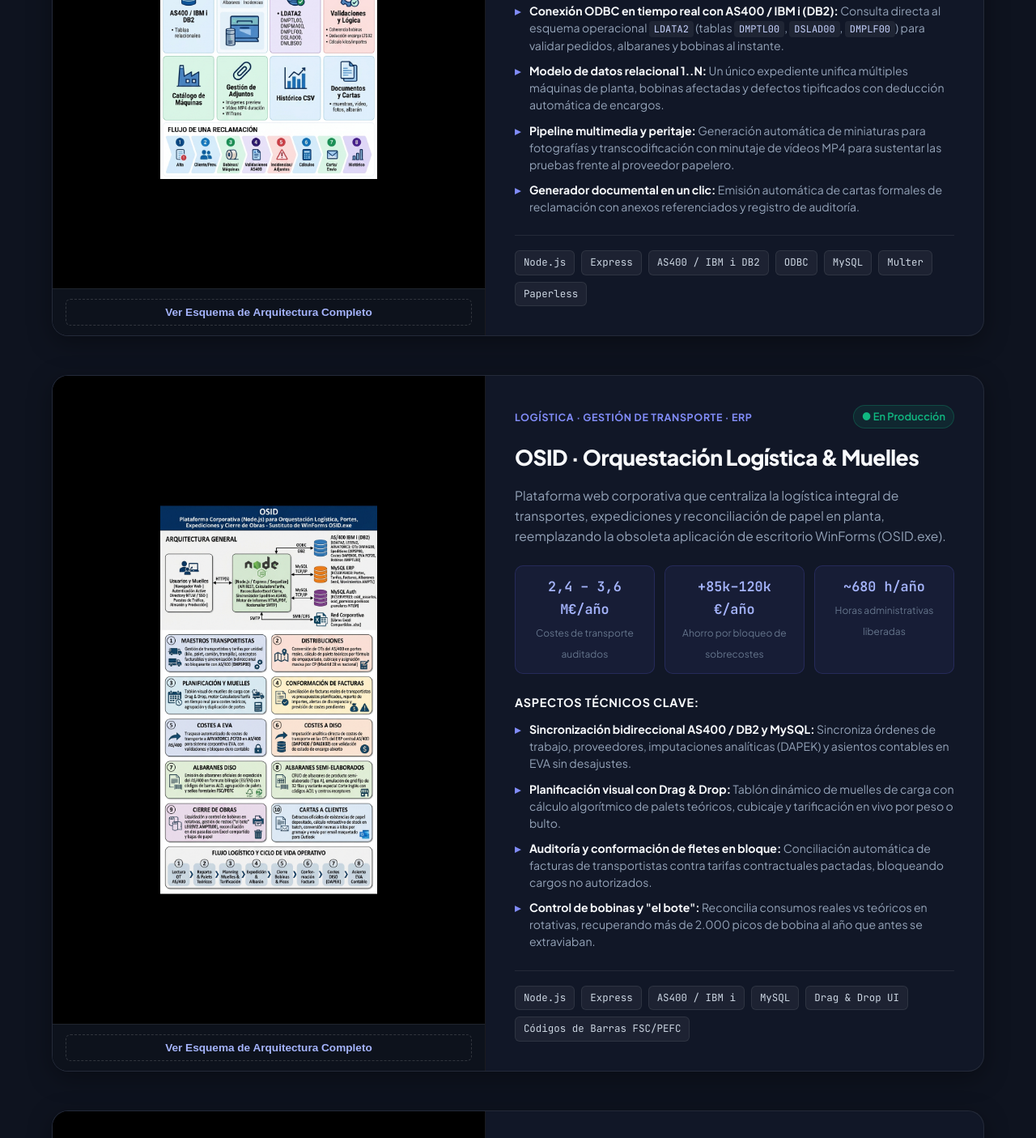
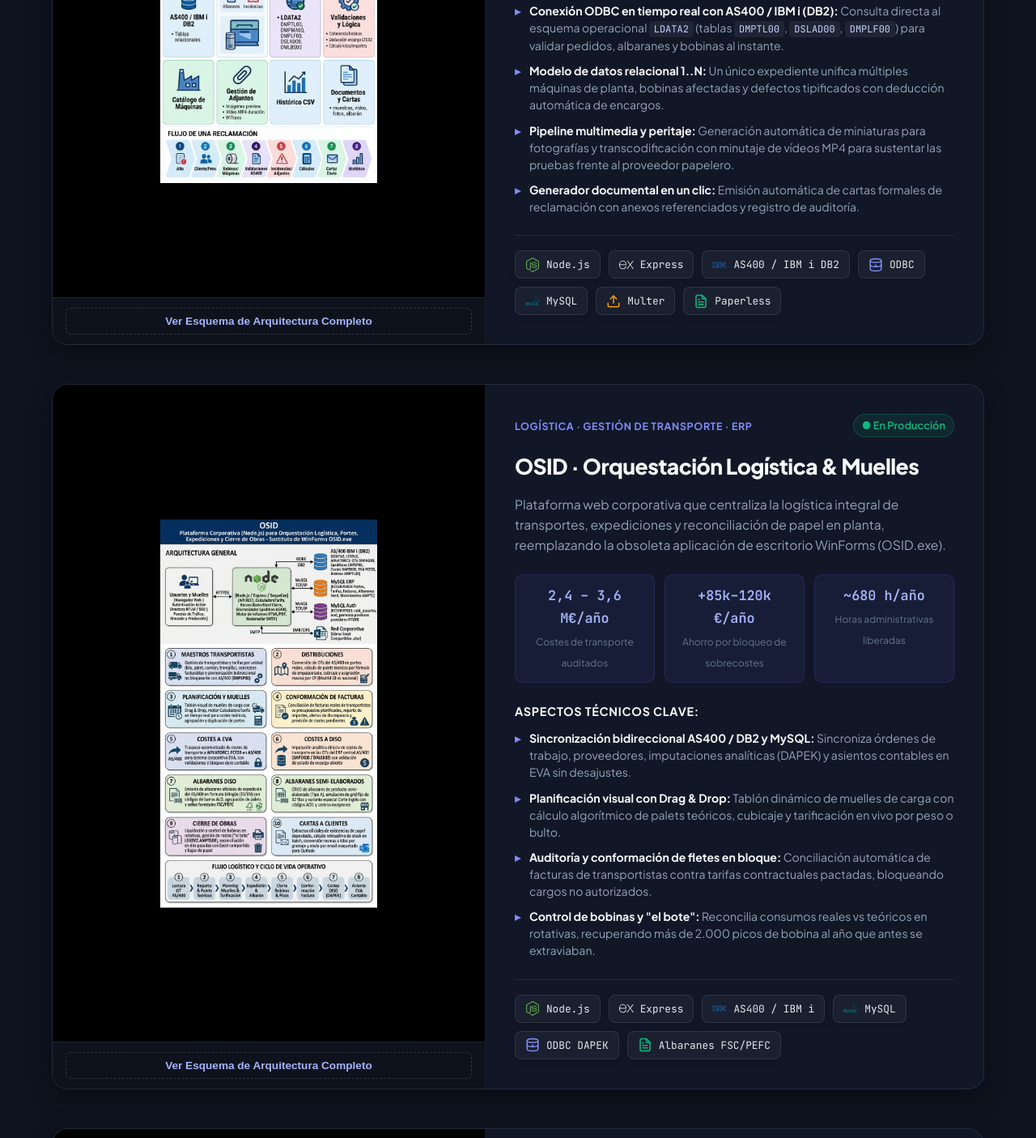
Before and after one commit to cjjb1/Portfolio, a website: page public/index.html in a window 1280 px wide. Shown: the part 2580-3985 px from the top of the page at 81% size. Drawn offline with Linux system fonts and the light colour scheme.

Commit message:
feat: reemplazar etiquetas de texto por badges con logos oficiales de tecnologias (Node, MySQL, IBM, etc.)

```diff
--- a/public/index.html
+++ b/public/index.html
@@ -223,13 +223,13 @@
               </div>
 
               <div class="tech-tags">
-                <span>Node.js</span>
-                <span>Express</span>
-                <span>AS400 / IBM i DB2</span>
-                <span>ODBC</span>
-                <span>MySQL</span>
-                <span>Multer</span>
-                <span>Paperless</span>
+                <span class="tech-badge"><img src="images/logos/nodejs.svg" alt="Node.js" class="tech-icon" /><span>Node.js</span></span>
+                <span class="tech-badge"><img src="images/logos/express.svg" alt="Express" class="tech-icon" /><span>Express</span></span>
+                <span class="tech-badge"><img src="images/logos/ibm.svg" alt="IBM i" class="tech-icon" /><span>AS400 / IBM i DB2</span></span>
+                <span class="tech-badge"><img src="images/logos/odbc.svg" alt="ODBC" class="tech-icon" /><span>ODBC</span></span>
+                <span class="tech-badge"><img src="images/logos/mysql.svg" alt="MySQL" class="tech-icon" /><span>MySQL</span></span>
+                <span class="tech-badge"><img src="images/logos/multer.svg" alt="Multer" class="tech-icon" /><span>Multer</span></span>
+                <span class="tech-badge"><img src="images/logos/paperless.svg" alt="Paperless" class="tech-icon" /><span>Paperless</span></span>
               </div>
             </div>
           </article>
@@ -288,12 +288,12 @@
               </div>
 
               <div class="tech-tags">
-                <span>Node.js</span>
-                <span>Express</span>
-                <span>AS400 / IBM i</span>
-                <span>MySQL</span>
-                <span>Drag & Drop UI</span>
-                <span>Códigos de Barras FSC/PEFC</span>
+                <span class="tech-badge"><img src="images/logos/nodejs.svg" alt="Node.js" class="tech-icon" /><span>Node.js</span></span>
+                <span class="tech-badge"><img src="images/logos/express.svg" alt="Express" class="tech-icon" /><span>Express</span></span>
+                <span class="tech-badge"><img src="images/logos/ibm.svg" alt="IBM i" class="tech-icon" /><span>AS400 / IBM i</span></span>
+                <span class="tech-badge"><img src="images/logos/mysql.svg" alt="MySQL" class="tech-icon" /><span>MySQL</span></span>
+                <span class="tech-badge"><img src="images/logos/odbc.svg" alt="ODBC" class="tech-icon" /><span>ODBC DAPEK</span></span>
+                <span class="tech-badge"><img src="images/logos/paperless.svg" alt="FSC" class="tech-icon" /><span>Albaranes FSC/PEFC</span></span>
               </div>
             </div>
           </article>
@@ -353,14 +353,12 @@
               </div>
 
               <div class="tech-tags">
-                <span>Node.js</span>
-                <span>Express</span>
-                <span>Go (Golang)</span>
-                <span>Wails</span>
-                <span>Synology DSM NAS</span>
-                <span>2FA</span>
-                <span>GeoIP</span>
-                <span>Smart Zipping</span>
+                <span class="tech-badge"><img src="images/logos/nodejs.svg" alt="Node.js" class="tech-icon" /><span>Node.js</span></span>
+                <span class="tech-badge"><img src="images/logos/express.svg" alt="Express" class="tech-icon" /><span>Express</span></span>
+                <span class="tech-badge"><img src="images/logos/go.svg" alt="Go" class="tech-icon" /><span>Go (Golang)</span></span>
+                <span class="tech-badge"><img src="images/logos/wails.svg" alt="Wails" class="tech-icon" /><span>Wails GUI</span></span>
+                <span class="tech-badge"><img src="images/logos/synology.svg" alt="Synology" class="tech-icon" /><span>Synology DSM NAS</span></span>
+                <span class="tech-badge"><img src="images/logos/paperless.svg" alt="2FA" class="tech-icon" /><span>2FA & Smart Zipping</span></span>
               </div>
             </div>
           </article>
@@ -420,12 +418,11 @@
               </div>
 
               <div class="tech-tags">
-                <span>PowerShell 5.1</span>
-                <span>IBM i PC5250</span>
-                <span>HLLAPI (C/Win32)</span>
-                <span>Outlook MAPI</span>
-                <span>Windows DPAPI</span>
-                <span>RPA Industrial</span>
+                <span class="tech-badge"><img src="images/logos/powershell.svg" alt="PowerShell" class="tech-icon" /><span>PowerShell 5.1</span></span>
+                <span class="tech-badge"><img src="images/logos/ibm.svg" alt="IBM i" class="tech-icon" /><span>IBM i PC5250</span></span>
+                <span class="tech-badge"><img src="images/logos/terminal.svg" alt="HLLAPI" class="tech-icon" /><span>HLLAPI 32-bit</span></span>
+                <span class="tech-badge"><img src="images/logos/outlook.svg" alt="Outlook" class="tech-icon" /><span>Outlook MAPI</span></span>
+                <span class="tech-badge"><img src="images/logos/microsoft.svg" alt="Windows DPAPI" class="tech-icon" /><span>Windows DPAPI</span></span>
               </div>
             </div>
           </article>
@@ -485,12 +482,12 @@
               </div>
 
               <div class="tech-tags">
-                <span>Node.js</span>
-                <span>Express</span>
-                <span>MySQL</span>
-                <span>MSSQL (DIGITEK)</span>
-                <span>Active Directory SSO</span>
-                <span>Windows Service</span>
+                <span class="tech-badge"><img src="images/logos/nodejs.svg" alt="Node.js" class="tech-icon" /><span>Node.js</span></span>
+                <span class="tech-badge"><img src="images/logos/express.svg" alt="Express" class="tech-icon" /><span>Express</span></span>
+                <span class="tech-badge"><img src="images/logos/mysql.svg" alt="MySQL" class="tech-icon" /><span>MySQL</span></span>
+                <span class="tech-badge"><img src="images/logos/sqlserver.svg" alt="MSSQL" class="tech-icon" /><span>MSSQL (DIGITEK)</span></span>
+                <span class="tech-badge"><img src="images/logos/microsoft.svg" alt="Active Directory" class="tech-icon" /><span>Active Directory SSO</span></span>
+                <span class="tech-badge"><img src="images/logos/paperless.svg" alt="Windows Service" class="tech-icon" /><span>Windows Service</span></span>
               </div>
             </div>
           </article>
@@ -517,12 +514,11 @@
               </div>
 
               <div class="tech-tags">
-                <span>Node.js</span>
-                <span>Express</span>
-                <span>PostgreSQL</span>
-                <span>Multer</span>
-                <span>Render Cloud</span>
-                <span>REST API</span>
+                <span class="tech-badge"><img src="images/logos/nodejs.svg" alt="Node.js" class="tech-icon" /><span>Node.js</span></span>
+                <span class="tech-badge"><img src="images/logos/express.svg" alt="Express" class="tech-icon" /><span>Express</span></span>
+                <span class="tech-badge"><img src="images/logos/postgresql.svg" alt="PostgreSQL" class="tech-icon" /><span>PostgreSQL</span></span>
+                <span class="tech-badge"><img src="images/logos/multer.svg" alt="Multer" class="tech-icon" /><span>Multer</span></span>
+                <span class="tech-badge"><img src="images/logos/render.svg" alt="Render" class="tech-icon" /><span>Render Cloud</span></span>
               </div>
             </div>
           </article>
--- a/public/style.css
+++ b/public/style.css
@@ -730,24 +730,46 @@
   color: var(--text-primary);
 }
 
-/* Tech Tags */
+/* Tech Tags & Logo Badges */
 .tech-tags {
   display: flex;
   flex-wrap: wrap;
-  gap: 8px;
+  gap: 10px;
   margin-top: auto;
   padding-top: 18px;
   border-top: 1px solid var(--border-subtle);
 }
 
-.tech-tags span {
-  font-size: 0.78rem;
+.tech-badge {
+  display: inline-flex;
+  align-items: center;
+  gap: 8px;
+  padding: 6px 12px;
+  background: rgba(255, 255, 255, 0.04);
+  border: 1px solid rgba(255, 255, 255, 0.09);
+  border-radius: 8px;
   font-family: var(--font-mono);
-  padding: 4px 10px;
-  background: rgba(255, 255, 255, 0.05);
-  border: 1px solid var(--border-subtle);
-  border-radius: 6px;
-  color: #cbd5e1;
+  font-size: 0.8rem;
+  color: #e2e8f0;
+  transition: var(--transition);
+  box-shadow: 0 2px 6px rgba(0, 0, 0, 0.2);
+}
+
+.tech-badge:hover {
+  background: rgba(99, 102, 241, 0.12);
+  border-color: rgba(99, 102, 241, 0.35);
+  transform: translateY(-2px);
+  box-shadow: 0 4px 12px rgba(0, 0, 0, 0.35);
+  color: #ffffff;
+}
+
+.tech-icon {
+  width: 18px;
+  height: 18px;
+  object-fit: contain;
+  display: inline-block;
+  flex-shrink: 0;
+  vertical-align: middle;
 }
 
 /* Skills Section */
```
Also changed, not shown: public/images/logos/express.svg (added), public/images/logos/go.svg (added), public/images/logos/ibm.svg (added), public/images/logos/microsoft.svg (added), public/images/logos/multer.svg (added), public/images/logos/mysql.svg (added), public/images/logos/nodejs.svg (added), public/images/logos/odbc.svg (added), public/images/logos/outlook.svg (added), public/images/logos/paperless.svg (added), public/images/logos/postgresql.svg (added), public/images/logos/powershell.svg (added), public/images/logos/render.svg (added), public/images/logos/sqlserver.svg (added), 3 more files.
